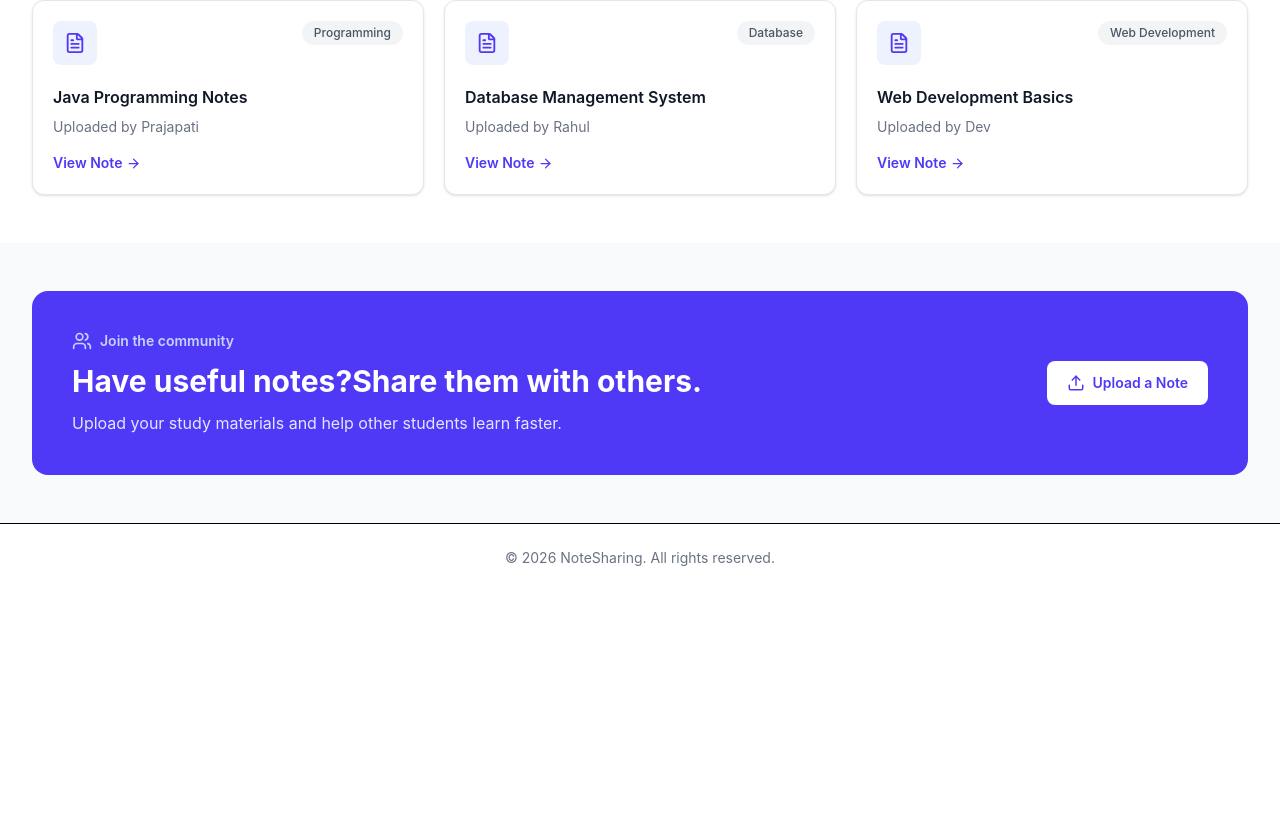
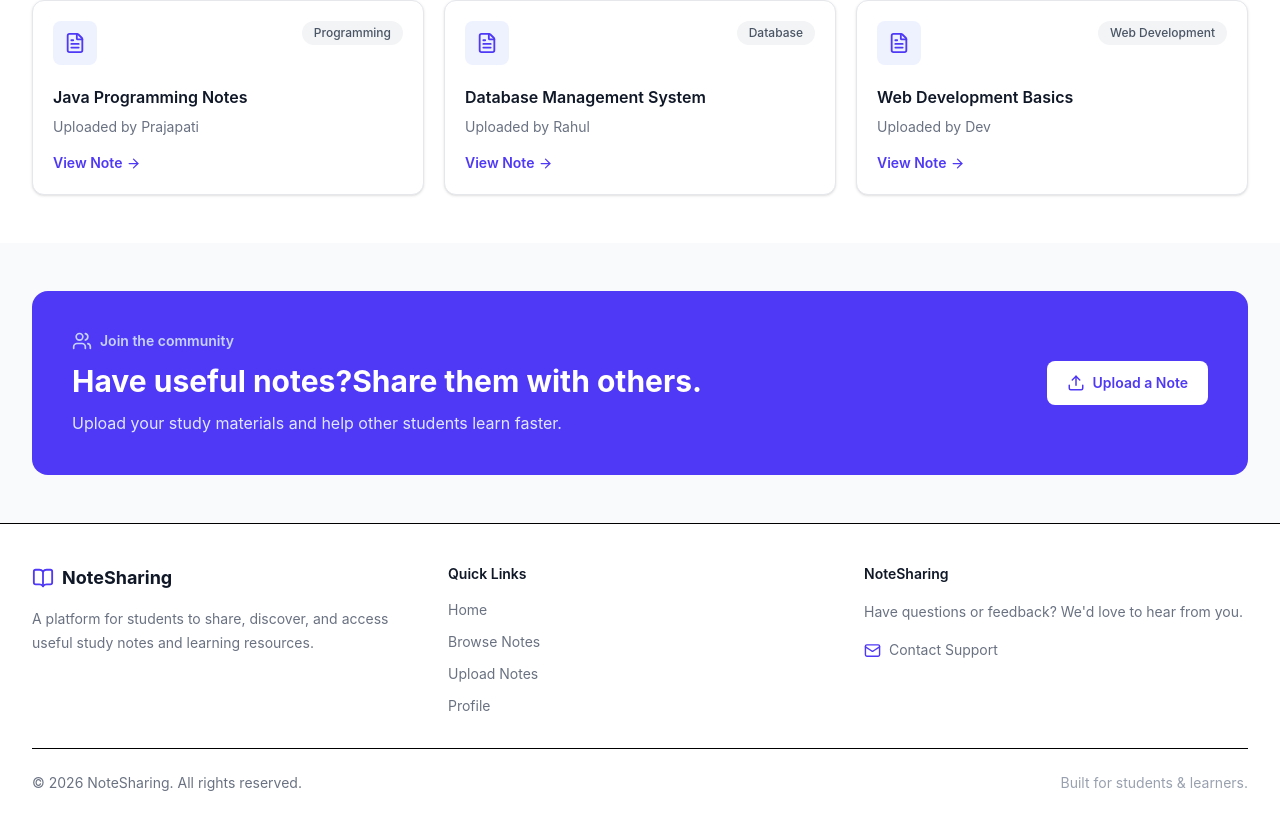
Before and after one commit to DevicharanPrajapati/Notes-Sharing-Platform, a React (Vite) app in the folder client/: page / in a window 1280 px wide. Shown: the part 1175-2004 px from the top of the page. Before the commit the page ends 1767 px from the top, so only its background shows below. Built offline with nearby package versions, Linux system fonts and the light colour scheme; no server answers.

Commit message:
Add public category page with note counts

```diff
--- a/client/src/components/Footer.jsx
+++ b/client/src/components/Footer.jsx
@@ -1,10 +1,91 @@
+import { Link } from "react-router-dom";
+import { BookOpen, Mail } from "lucide-react";
+
 function Footer() {
   return (
     <footer className="border-t bg-white">
-      <div className="mx-auto max-w-7xl px-4 py-6 text-center sm:px-6 lg:px-8">
-        <p className="text-sm text-gray-500">
-          © {new Date().getFullYear()} NoteSharing. All rights reserved.
-        </p>
+      <div className="mx-auto max-w-7xl px-4 py-10 sm:px-6 lg:px-8">
+        <div className="grid gap-8 md:grid-cols-3">
+          {/* Brand */}
+          <div>
+            <Link
+              to="/"
+              className="inline-flex items-center gap-2 text-lg font-bold text-gray-900"
+            >
+              <BookOpen className="text-indigo-600" size={22} />
+              NoteSharing
+            </Link>
+
+            <p className="mt-3 max-w-sm text-sm leading-6 text-gray-500">
+              A platform for students to share, discover, and access
+              useful study notes and learning resources.
+            </p>
+          </div>
+
+          {/* Quick Links */}
+          <div>
+            <h3 className="text-sm font-semibold text-gray-900">
+              Quick Links
+            </h3>
+
+            <div className="mt-4 flex flex-col gap-3 text-sm">
+              <Link
+                to="/"
+                className="text-gray-500 transition hover:text-indigo-600"
+              >
+                Home
+              </Link>
+
+              <Link
+                to="/notes"
+                className="text-gray-500 transition hover:text-indigo-600"
+              >
+                Browse Notes
+              </Link>
+
+              <Link
+                to="/notes/upload"
+                className="text-gray-500 transition hover:text-indigo-600"
+              >
+                Upload Notes
+              </Link>
+
+              <Link
+                to="/profile"
+                className="text-gray-500 transition hover:text-indigo-600"
+              >
+                Profile
+              </Link>
+            </div>
+          </div>
+
+          {/* Contact */}
+          <div>
+            <h3 className="text-sm font-semibold text-gray-900">
+              NoteSharing
+            </h3>
+
+            <p className="mt-4 text-sm leading-6 text-gray-500">
+              Have questions or feedback? We'd love to hear from you.
+            </p>
+
+            <div className="mt-4 inline-flex items-center gap-2 text-sm text-gray-500">
+              <Mail size={17} className="text-indigo-600" />
+              <span>Contact Support</span>
+            </div>
+          </div>
+        </div>
+
+        {/* Bottom */}
+        <div className="mt-8 flex flex-col gap-3 border-t pt-6 sm:flex-row sm:items-center sm:justify-between">
+          <p className="text-sm text-gray-500">
+            © {new Date().getFullYear()} NoteSharing. All rights reserved.
+          </p>
+
+          <p className="text-sm text-gray-400">
+            Built for students & learners.
+          </p>
+        </div>
       </div>
     </footer>
   );
--- /dev/null
+++ b/client/src/pages/CategoryPage.jsx
@@ -0,0 +1,106 @@
+import { useEffect } from "react";
+import { Link } from "react-router-dom";
+import { FolderOpen } from "lucide-react";
+
+import { useCategories } from "../context/CategoryContext";
+
+const CategoryPage = () => {
+  const { categories, loading, error, fetchCategories } = useCategories();
+
+  useEffect(() => {
+    fetchCategories();
+  }, []);
+
+  return (
+    <div className="min-h-screen bg-gray-50">
+      {/* Header */}
+      <section className="border-b bg-white">
+        <div className="mx-auto max-w-7xl px-4 py-12 sm:px-6 lg:px-8">
+          <h1 className="text-3xl font-bold text-gray-900 sm:text-4xl">
+            Browse Categories
+          </h1>
+
+          <p className="mt-3 max-w-2xl text-gray-500">
+            Explore study notes by category and find the resources you need.
+          </p>
+        </div>
+      </section>
+
+      {/* Categories */}
+      <section className="mx-auto max-w-7xl px-4 py-10 sm:px-6 lg:px-8">
+        {loading ? (
+          <div className="flex min-h-[250px] items-center justify-center">
+            <div className="flex items-center gap-3 text-gray-500">
+              <span className="h-6 w-6 animate-spin rounded-full border-2 border-indigo-600 border-t-transparent" />
+              Loading categories...
+            </div>
+          </div>
+        ) : error ? (
+          <div className="rounded-xl border border-red-200 bg-red-50 p-5 text-red-600">
+            {error}
+          </div>
+        ) : categories.length === 0 ? (
+          <div className="rounded-2xl border border-gray-200 bg-white p-12 text-center">
+            <FolderOpen size={40} className="mx-auto text-gray-400" />
+
+            <h2 className="mt-4 text-lg font-semibold text-gray-900">
+              No categories available
+            </h2>
+
+            <p className="mt-2 text-sm text-gray-500">
+              Categories will appear here once they are created.
+            </p>
+          </div>
+        ) : (
+          <div className="grid gap-6 sm:grid-cols-2 lg:grid-cols-3">
+            {categories.map((category) => (
+              <div
+                key={category._id}
+                className="group rounded-2xl border border-gray-200 bg-white p-6 shadow-sm transition hover:-translate-y-1 hover:border-indigo-200 hover:shadow-md"
+              >
+                {/* Icon */}
+                <div className="flex h-12 w-12 items-center justify-center rounded-xl bg-indigo-50 text-indigo-600">
+                  {category.image ? (
+                    <img
+                      src={category.image}
+                      alt={category.name}
+                      className="h-full w-full rounded-xl object-cover"
+                    />
+                  ) : (
+                    <FolderOpen size={22} />
+                  )}
+                </div>
+
+                {/* Content */}
+                <h2 className="mt-5 text-lg font-semibold text-gray-900">
+                  {category.name}
+                </h2>
+
+                <p className="mt-2 line-clamp-2 text-sm leading-6 text-gray-500">
+                  {category.description || "Explore notes in this category."}
+                </p>
+
+                {/* Footer */}
+                <div className="mt-6 flex items-center justify-between">
+                  <span className="text-sm text-gray-500">
+                    {category.notesCount || 0}{" "}
+                    {category.notesCount === 1 ? "note" : "notes"}
+                  </span>
+
+                  <Link
+                    to={`/category/${category.slug}`}
+                    className="text-sm font-semibold text-indigo-600 transition group-hover:text-indigo-700"
+                  >
+                    View Notes →
+                  </Link>
+                </div>
+              </div>
+            ))}
+          </div>
+        )}
+      </section>
+    </div>
+  );
+};
+
+export default CategoryPage;
--- a/client/src/routers/AppRoutes.jsx
+++ b/client/src/routers/AppRoutes.jsx
@@ -22,6 +22,7 @@ import AdminUsersPage from "../pages/admin/AdminUsersPage";
 import AdminNotesPage from "../pages/admin/AdminNotesPage";
 import AdminCategoriesPage from "../pages/admin/AdminCategoriesPage";
 import AdminProfilePage from "../pages/admin/AdminProfilePage";
+import CategoryPage from "../pages/CategoryPage";
 
 function AppRoutes() {
   return (
@@ -40,6 +41,8 @@ function AppRoutes() {
 
         {/* Protected Pages */}
         <Route element={<ProtectedRoute />}>
+          <Route path="/categories" element={<CategoryPage />} />
+
           <Route element={<MainLayout />}>
             <Route path="/notes" element={<NotesPage />} />
             <Route path="/notes/upload" element={<UploadNotePage />} />
```
Also changed, not shown: 1 other file (tests, documents, lock files or other folders).
